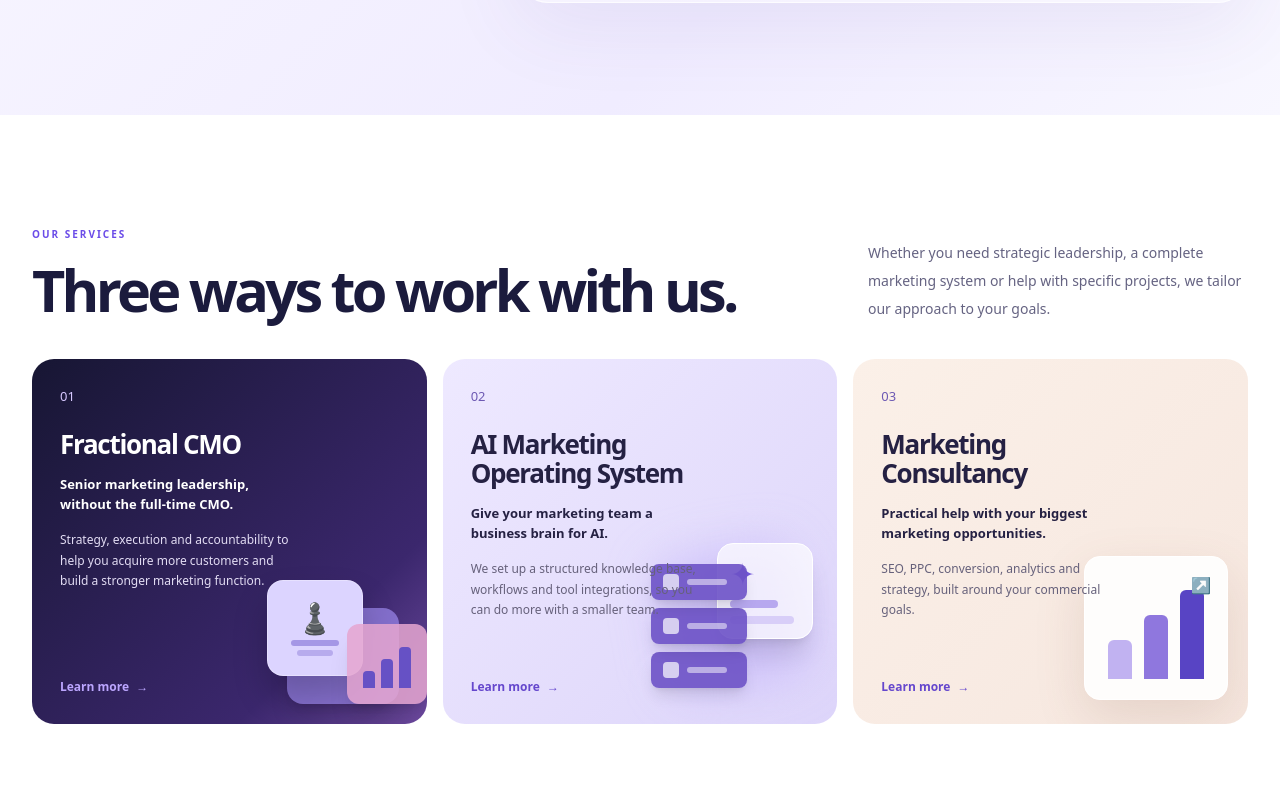
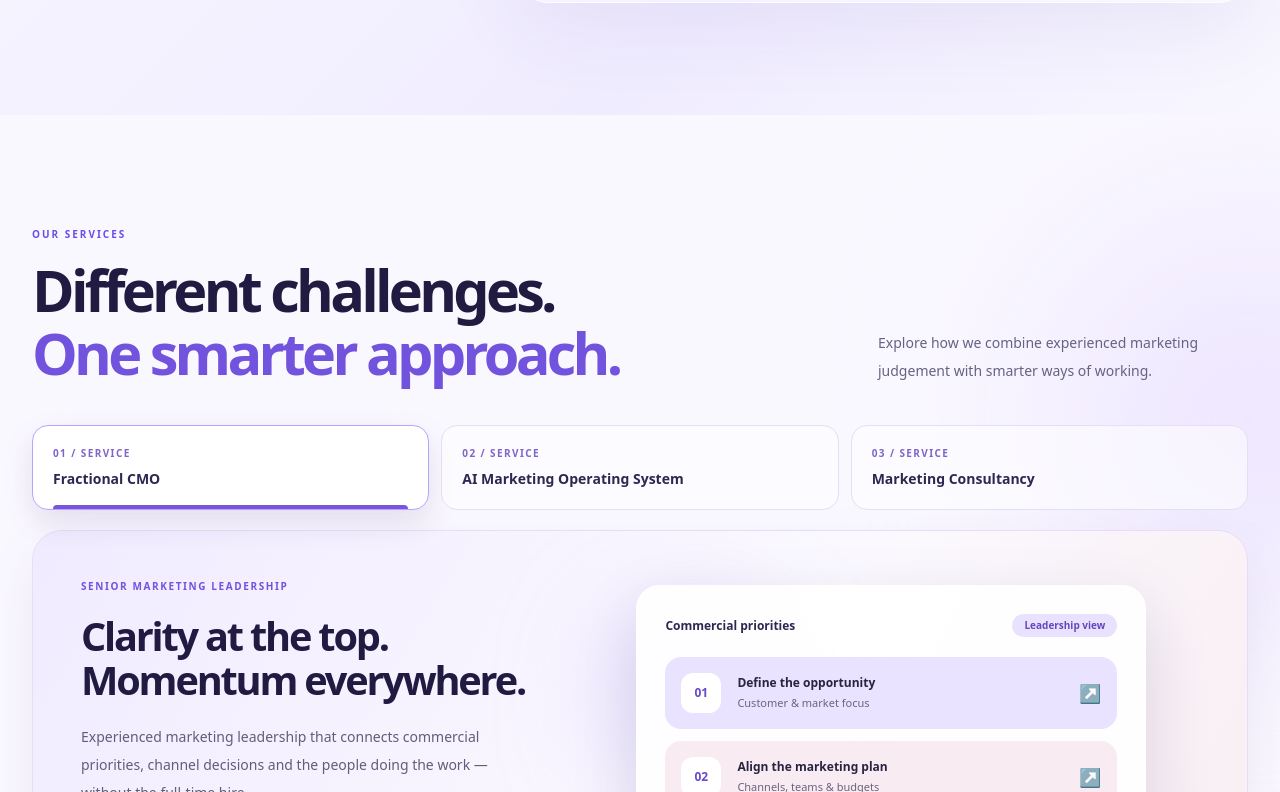
Before and after one commit to john-ooltle/ootle-fresh, a Next.js app: page / in a window 1280 px wide. Shown: the part 1588-2380 px from the top of the page. Built offline with nearby package versions, Linux system fonts and the light colour scheme.

Commit message:
Replace static homepage service cards with interactive tabbed visual storytelling

```diff
--- a/src/app/page.js
+++ b/src/app/page.js
@@ -1,3 +1,4 @@
+import ServiceExplorer from "./components/ServiceExplorer";
 import MotionEnhancements from "./components/MotionEnhancements";
 /* eslint-disable react/no-unescaped-entities */
 export const metadata = {
@@ -106,17 +107,7 @@ export default function Home() {
       </div>
     </section>
 
-    <section id="services" data-reveal className="mx-auto max-w-[1300px] px-5 py-20 sm:px-8 lg:py-28">
-      <div className="flex flex-col justify-between gap-5 md:flex-row md:items-end"><div><p className="text-[10px] font-extrabold uppercase tracking-[0.2em] text-[#6B4CE8]">Our services</p><h2 className="mt-4 text-[clamp(2.5rem,4.5vw,4.5rem)] font-extrabold leading-[1.12] tracking-[-0.065em]">Three ways to work with us.</h2></div><p className="max-w-[380px] text-[14px] leading-7 text-[#656382]">Whether you need strategic leadership, a complete marketing system or help with specific projects, we tailor our approach to your goals.</p></div>
-      <div className="mt-9 grid gap-4 md:grid-cols-3">{serviceCards.map(card=><a key={card.number} href={card.href} className={`group relative flex min-h-[365px] flex-col overflow-hidden rounded-[22px] p-7 transition hover:-translate-y-1 hover:shadow-[0_20px_45px_rgba(55,40,110,0.15)] ${card.theme === "cmo" ? "bg-[linear-gradient(135deg,#171633,#3B276D_75%,#6E4AA0)] text-white" : card.theme === "os" ? "bg-[linear-gradient(135deg,#EEE9FF,#DDD5FA)] text-[#252143]" : "bg-[linear-gradient(135deg,#FBF0E8,#F6E7DF)] text-[#252143]"}`}>
-        <span className={`text-[13px] font-medium ${card.theme === "cmo" ? "text-[#D7C8FF]" : "text-[#6D59B3]"}`}>{card.number}</span>
-        <h3 className="relative z-10 mt-6 max-w-[250px] text-[26px] font-extrabold leading-[1.12] tracking-[-0.05em]">{card.title}</h3>
-        <p className="relative z-10 mt-4 max-w-[240px] text-[13px] font-semibold leading-[1.5]">{card.description}</p>
-        <p className={`relative z-10 mt-4 max-w-[235px] text-[12px] leading-[1.7] ${card.theme === "cmo" ? "text-[#E3DDF4]" : "text-[#66617B]"}`}>{card.detail}</p>
-        <span className={`relative z-10 mt-auto pt-8 text-[12px] font-bold ${card.theme === "cmo" ? "text-[#BCA6FF]" : "text-[#6547CD]"}`}>Learn more <span className="ml-1 transition group-hover:ml-3">→</span></span>
-        <ServiceArt theme={card.theme}/>
-      </a>)}</div>
-    </section>
+    <ServiceExplorer />
 
     <section id="why-ootle" className="relative overflow-hidden bg-[#FCFBFF] px-5 py-20 sm:px-8 lg:py-24">
       <div className="pointer-events-none absolute -right-24 top-0 h-72 w-72 rounded-full bg-[#EAE3FF]/60 blur-3xl"/>
```
